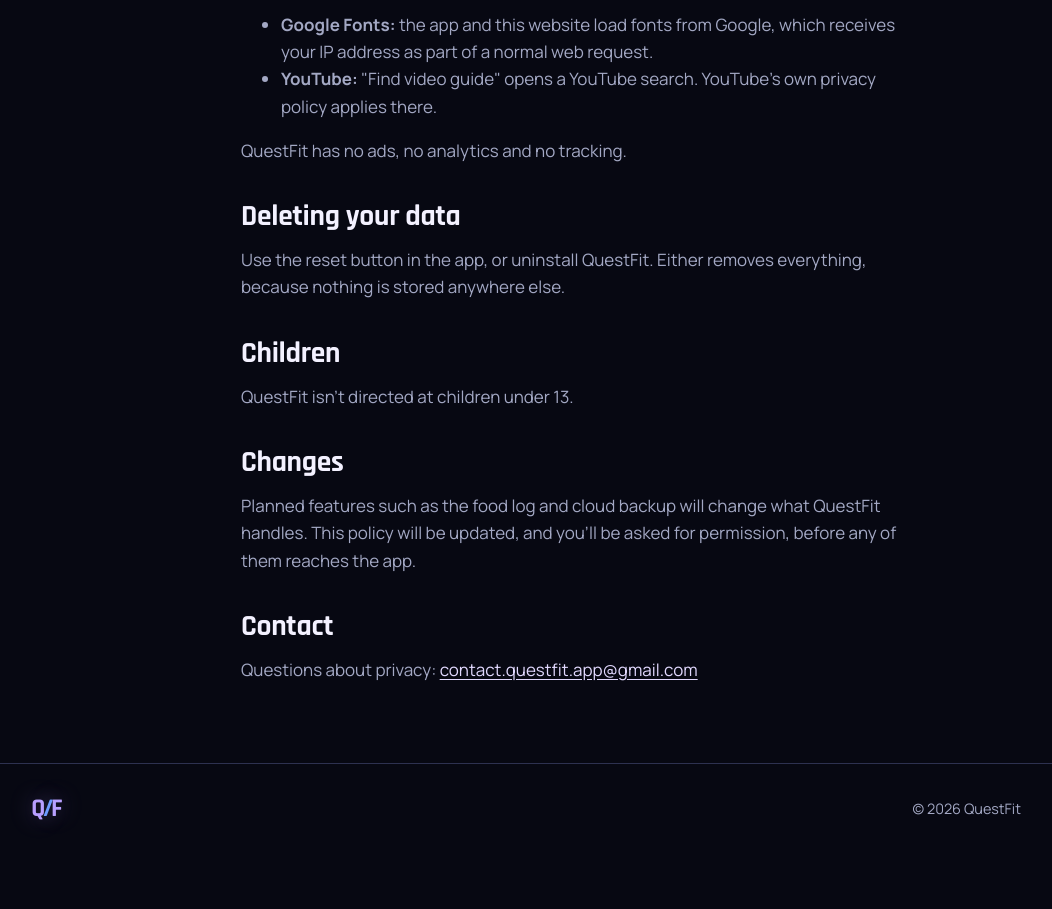
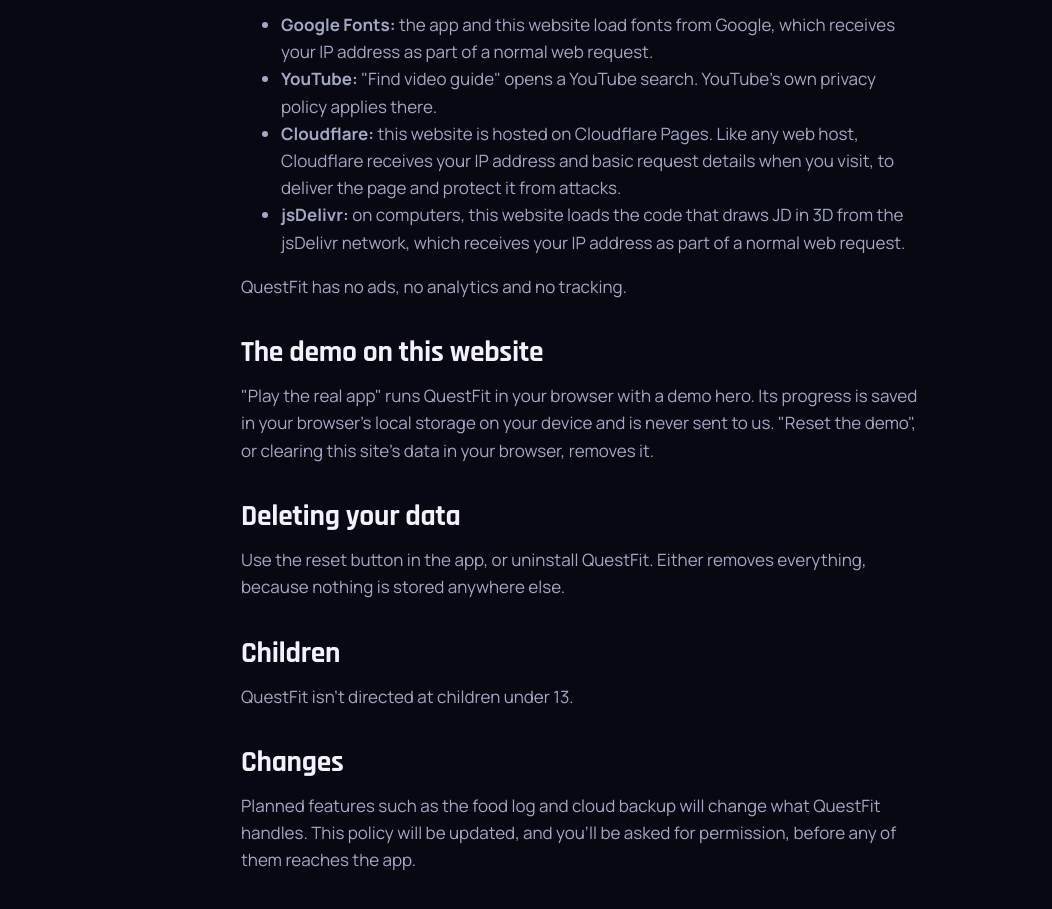
Before and after one commit to armaanxd/questfit-website, a plain HTML site: page privacy.html in a window 1280 px wide. Shown: the part 1383-2292 px from the top of the page, without its empty margins (59-1111 px from the left). Before the commit the page ends 2237 px from the top, so only its background shows below. Drawn offline with Linux system fonts and the light colour scheme.

Commit message:
Before hosting: privacy policy covers Cloudflare, jsDelivr and the browser demo; APK download headers

```diff
--- a/privacy.html
+++ b/privacy.html
@@ -58,8 +58,13 @@
     <ul>
       <li><strong>Google Fonts:</strong> the app and this website load fonts from Google, which receives your IP address as part of a normal web request.</li>
       <li><strong>YouTube:</strong> "Find video guide" opens a YouTube search. YouTube's own privacy policy applies there.</li>
+      <li><strong>Cloudflare:</strong> this website is hosted on Cloudflare Pages. Like any web host, Cloudflare receives your IP address and basic request details when you visit, to deliver the page and protect it from attacks.</li>
+      <li><strong>jsDelivr:</strong> on computers, this website loads the code that draws JD in 3D from the jsDelivr network, which receives your IP address as part of a normal web request.</li>
     </ul>
     <p>QuestFit has no ads, no analytics and no tracking.</p>
+
+    <h2>The demo on this website</h2>
+    <p>"Play the real app" runs QuestFit in your browser with a demo hero. Its progress is saved in your browser's local storage on your device and is never sent to us. "Reset the demo", or clearing this site's data in your browser, removes it.</p>
 
     <h2>Deleting your data</h2>
     <p>Use the reset button in the app, or uninstall QuestFit. Either removes everything, because nothing is stored anywhere else.</p>
```
Also changed, not shown: 1 other file.
